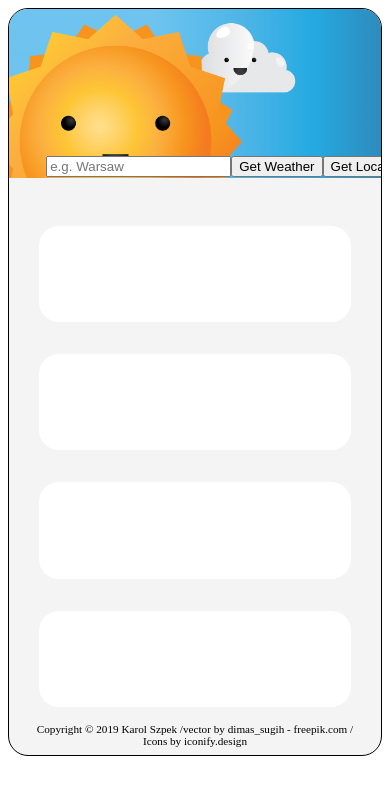
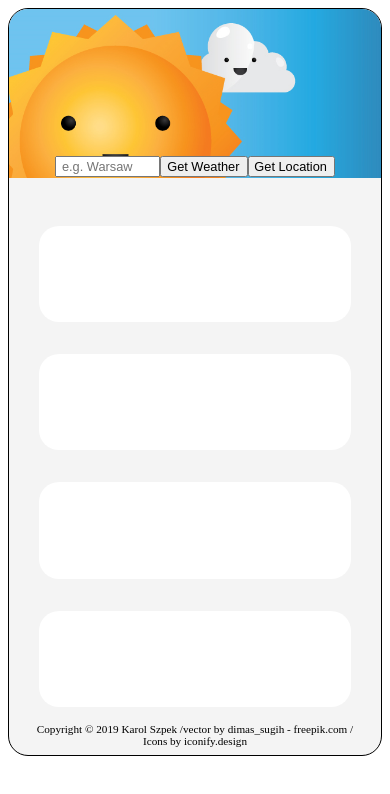
Before and after one commit to karolsz15/JS-weather-app, a plain HTML site: page index.html in a window 390 px wide. Drawn offline with Linux system fonts and the light colour scheme.

Commit message:
Add files via upload

```diff
--- a/index.html
+++ b/index.html
@@ -18,9 +18,9 @@
         <!-- Top container with searchbar, buttons and background logo -->
         <div id="searchContainer" class="searchContainer">
             <div class="searchControl">
-                <input type="text" id="searchInput" placeholder="e.g. Warsaw">
-                <input type="button" id="searchBtn" value="Get Weather">
-                <input type="button" id="locationBtn" value="Get Location">
+                <input type="text" class="searchInput" id="searchInput" placeholder="e.g. Warsaw">
+                <input type="button" class="searchBtn" id="searchBtn" value="Get Weather">
+                <input type="button" class="locationBtn" id="locationBtn" value="Get Location">
             </div>
         </div>
 
--- a/style.css
+++ b/style.css
@@ -45,6 +45,11 @@ html {
     display: flex;
     align-self: flex-end;
     max-width: 80%;
+}
+
+.searchInput, .searchBtn, .locationBtn {
+    max-width: 27vw;
+    font-size: 1rem;
 }
 
 .weatherMain {
@@ -260,6 +265,11 @@ text-decoration: underline;
         max-width: 80%;
     }
 
+    .searchInput, .searchBtn, .locationBtn {
+        font-size: 0.8rem;
+        padding-left: 0.3rem;
+    }
+
     .header-tommorow, .header-2nd, .header-3rd, .header-4th, .header-5th {
         font-size: 1rem;
     }
```
